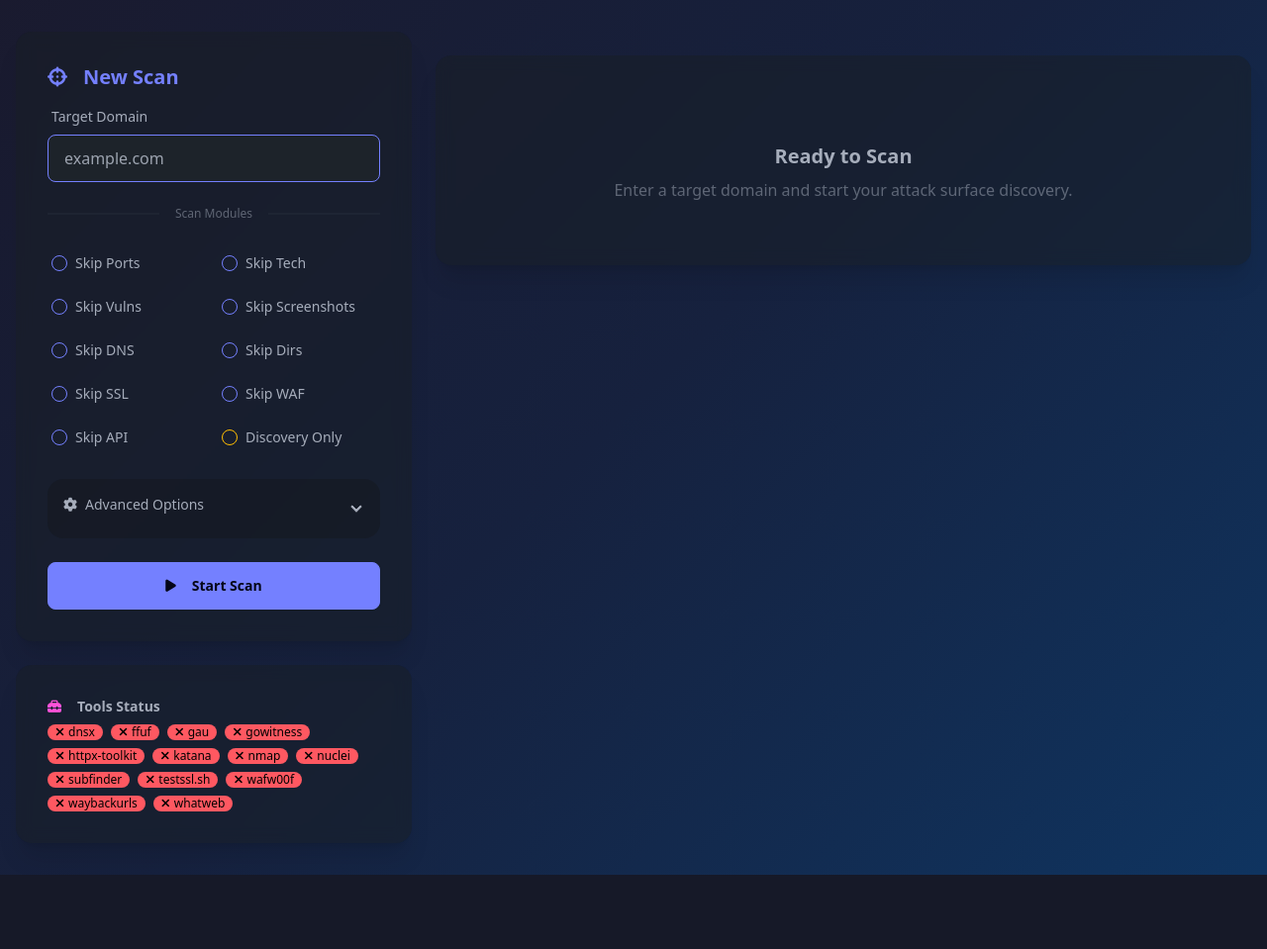
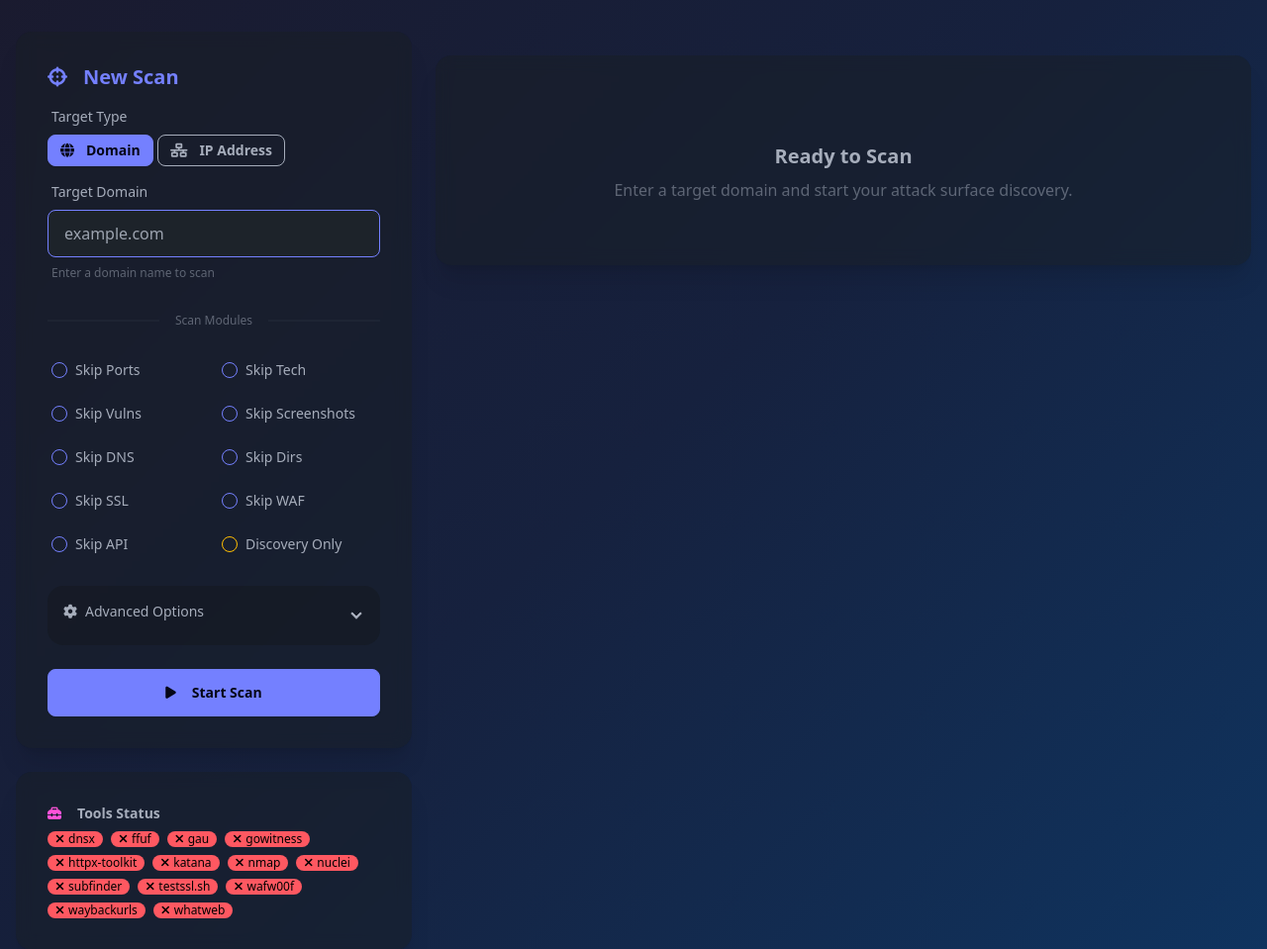
Before and after one commit to wiemBe/Basic-ASM, a Flask app: page / in a window 1280 px wide. Shown: the part 65-1024 px from the top of the page at 99% size. Before the commit the page ends 949 px from the top, so only its background shows below. Run offline with Flask 3, Linux system fonts and the light colour scheme; some libraries are stand-ins or nearby versions.

Commit message:
ip support

```diff
--- a/main.py
+++ b/main.py
@@ -51,27 +51,59 @@ class RateLimiter:
 # Global rate limiter instance
 rate_limiter = RateLimiter()
 
+def is_valid_ip(ip):
+    """
+    Check if string is a valid IPv4 or IPv6 address.
+    """
+    # IPv4 pattern
+    ipv4_pattern = re.compile(
+        r'^((25[0-5]|2[0-4][0-9]|[01]?[0-9][0-9]?)\.){3}'
+        r'(25[0-5]|2[0-4][0-9]|[01]?[0-9][0-9]?)$'
+    )
+    # IPv6 pattern (simplified)
+    ipv6_pattern = re.compile(
+        r'^([0-9a-fA-F]{1,4}:){7}[0-9a-fA-F]{1,4}$|'
+        r'^([0-9a-fA-F]{1,4}:){1,7}:$|'
+        r'^::([0-9a-fA-F]{1,4}:){0,6}[0-9a-fA-F]{1,4}$'
+    )
+    return bool(ipv4_pattern.match(ip) or ipv6_pattern.match(ip))
+
+
+def validate_target(target, is_ip=False):
+    """
+    Validate target (domain or IP) format to prevent command injection.
+    Returns tuple: (validated_target, is_ip_address)
+    """
+    # Additional security checks
+    dangerous_chars = [';', '|', '&', '$', '`', '(', ')', '{', '}', '<', '>', '\n', '\r', ' ']
+    if any(char in target for char in dangerous_chars):
+        raise ValueError(f"Target contains forbidden characters: {target}")
+
+    if is_ip:
+        # Validate IP address
+        if not is_valid_ip(target):
+            raise ValueError(f"Invalid IP address format: {target}")
+        return target, True
+    else:
+        # Validate domain
+        domain_pattern = re.compile(
+            r'^(?!-)[A-Za-z0-9-]{1,63}(?<!-)'  # Labels (no leading/trailing hyphens)
+            r'(\.[A-Za-z0-9-]{1,63})*'          # Additional labels
+            r'\.[A-Za-z]{2,}$'                   # TLD
+        )
+        if not domain_pattern.match(target):
+            raise ValueError(f"Invalid domain format: {target}")
+        return target, False
+
+
 def validate_domain(domain):
     """
     Validate domain format to prevent command injection.
     Only allows valid domain characters: alphanumeric, hyphens, and dots.
-    """
-    # Strict regex for valid domain names
-    domain_pattern = re.compile(
-        r'^(?!-)[A-Za-z0-9-]{1,63}(?<!-)'  # Labels (no leading/trailing hyphens)
-        r'(\.[A-Za-z0-9-]{1,63})*'          # Additional labels
-        r'\.[A-Za-z]{2,}$'                   # TLD
-    )
-
-    if not domain_pattern.match(domain):
-        raise ValueError(f"Invalid domain format: {domain}")
-
-    # Additional security checks
-    dangerous_chars = [';', '|', '&', '$', '`', '(', ')', '{', '}', '<', '>', '\n', '\r']
-    if any(char in domain for char in dangerous_chars):
-        raise ValueError(f"Domain contains forbidden characters: {domain}")
-
-    return domain
+    Legacy function - use validate_target() for new code.
+    """
+    target, _ = validate_target(domain, is_ip=False)
+    return target
 
 def check_tool_exists(tool_name):
     """Verify required tools are installed before running."""
@@ -860,13 +892,16 @@ def module_waf_detect(output_dir):
     return True
 
 
-def module_api_discovery(output_dir, depth=3, crawl_duration=300):
+def module_api_discovery(output_dir, depth=3, crawl_duration=300, skip_historical=False):
     """
     Phase 10: API Endpoint Discovery
     Discovers API endpoints using multiple sources:
     - katana: Active crawling
-    - gau: GetAllUrls from various sources
-    - waybackurls: Historical URLs from Wayback Machine
+    - gau: GetAllUrls from various sources (skipped for IPs)
+    - waybackurls: Historical URLs from Wayback Machine (skipped for IPs)
+
+    Args:
+        skip_historical: If True, skip gau and waybackurls (for IP targets)
     """
     logger.info("Starting Phase 10: API Endpoint Discovery")
 
@@ -942,8 +977,10 @@ def module_api_discovery(output_dir, depth=3, crawl_duration=300):
     else:
         logger.warning("katana not found. Install: go install github.com/projectdiscovery/katana/cmd/katana@latest")
 
-    # Tool 2: GAU (GetAllUrls)
-    if check_tool_exists('gau'):
+    # Tool 2: GAU (GetAllUrls) - Skip for IP targets
+    if skip_historical:
+        logger.info("Skipping GAU (historical URLs not available for IP targets)")
+    elif check_tool_exists('gau'):
         logger.info("Running GAU (GetAllUrls)...")
         rate_limiter.wait()
 
@@ -966,8 +1003,10 @@ def module_api_discovery(output_dir, depth=3, crawl_duration=300):
     else:
         logger.warning("gau not found. Install: go install github.com/lc/gau/v2/cmd/gau@latest")
 
-    # Tool 3: Waybackurls
-    if check_tool_exists('waybackurls'):
+    # Tool 3: Waybackurls - Skip for IP targets
+    if skip_historical:
+        logger.info("Skipping Waybackurls (historical URLs not available for IP targets)")
+    elif check_tool_exists('waybackurls'):
         logger.info("Running Waybackurls...")
         rate_limiter.wait()
 
--- a/templates/index.html
+++ b/templates/index.html
@@ -76,14 +76,33 @@
                             New Scan
                         </h2>
 
+                        <!-- Target Type Toggle -->
+                        <div class="form-control">
+                            <label class="label">
+                                <span class="label-text">Target Type</span>
+                            </label>
+                            <div class="btn-group w-full">
+                                <button type="button" id="btnDomain" class="btn btn-sm btn-primary flex-1" onclick="setTargetType('domain')">
+                                    <i class="fas fa-globe mr-1"></i>Domain
+                                </button>
+                                <button type="button" id="btnIP" class="btn btn-sm btn-outline flex-1" onclick="setTargetType('ip')">
+                                    <i class="fas fa-network-wired mr-1"></i>IP Address
+                                </button>
+                            </div>
+                        </div>
+
                         <!-- Target Input -->
                         <div class="form-control">
                             <label class="label">
-                                <span class="label-text">Target Domain</span>
+                                <span class="label-text" id="targetLabel">Target Domain</span>
                             </label>
                             <input type="text" id="target" placeholder="example.com"
                                    class="input input-bordered input-primary w-full" />
+                            <label class="label">
+                                <span class="label-text-alt text-base-content/50" id="targetHint">Enter a domain name to scan</span>
+                            </label>
                         </div>
+                        <input type="hidden" id="is_ip" value="false" />
 
                         <!-- Quick Options -->
                         <div class="divider text-xs opacity-50">Scan Modules</div>
@@ -389,6 +408,33 @@
             checkTools();
         });
 
+        // Set target type (domain or IP)
+        function setTargetType(type) {
+            const btnDomain = document.getElementById('btnDomain');
+            const btnIP = document.getElementById('btnIP');
+            const targetInput = document.getElementById('target');
+            const targetLabel = document.getElementById('targetLabel');
+            const targetHint = document.getElementById('targetHint');
+            const isIpInput = document.getElementById('is_ip');
+
+            if (type === 'ip') {
+                btnDomain.className = 'btn btn-sm btn-outline flex-1';
+                btnIP.className = 'btn btn-sm btn-primary flex-1';
+                targetInput.placeholder = '192.168.1.1 or 10.0.0.1';
+                targetLabel.textContent = 'Target IP Address';
+                targetHint.textContent = 'Subdomain discovery & DNS enumeration will be skipped';
+                isIpInput.value = 'true';
+            } else {
+                btnDomain.className = 'btn btn-sm btn-primary flex-1';
+                btnIP.className = 'btn btn-sm btn-outline flex-1';
+                targetInput.placeholder = 'example.com';
+                targetLabel.textContent = 'Target Domain';
+                targetHint.textContent = 'Enter a domain name to scan';
+                isIpInput.value = 'false';
+            }
+            targetInput.value = '';
+        }
+
         // Check available tools
         async function checkTools() {
             try {
@@ -453,12 +499,15 @@
         async function startScan() {
             const target = document.getElementById('target').value.trim();
             if (!target) {
-                alert('Please enter a target domain');
+                alert('Please enter a target');
                 return;
             }
 
+            const isIp = document.getElementById('is_ip').value === 'true';
+
             const options = {
                 target: target,
+                is_ip: isIp,
                 discovery_only: document.getElementById('discovery_only').checked,
                 skip_ports: document.getElementById('skip_ports').checked,
                 skip_tech: document.getElementById('skip_tech').checked,
```
Also changed, not shown: gui.py (+58 -29 lines).
